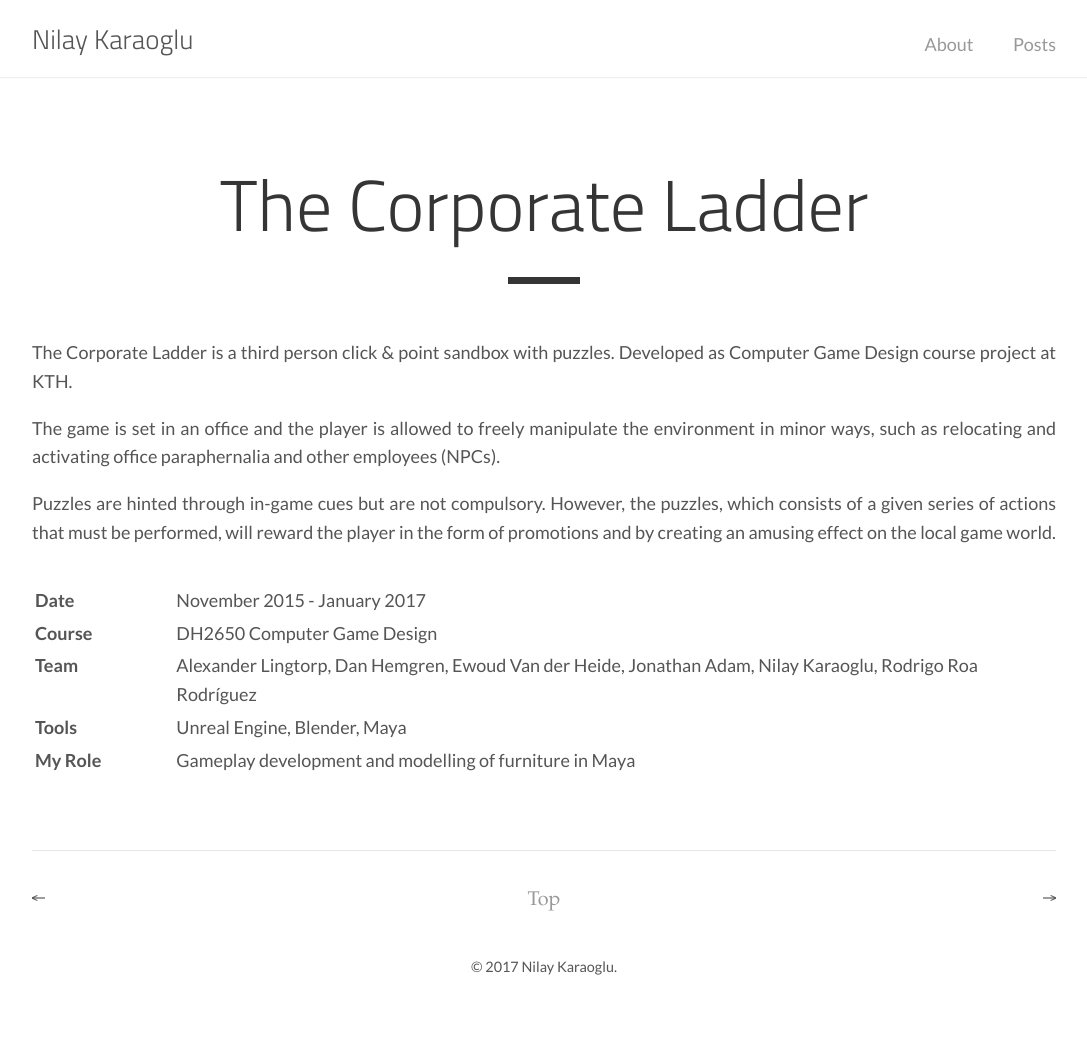
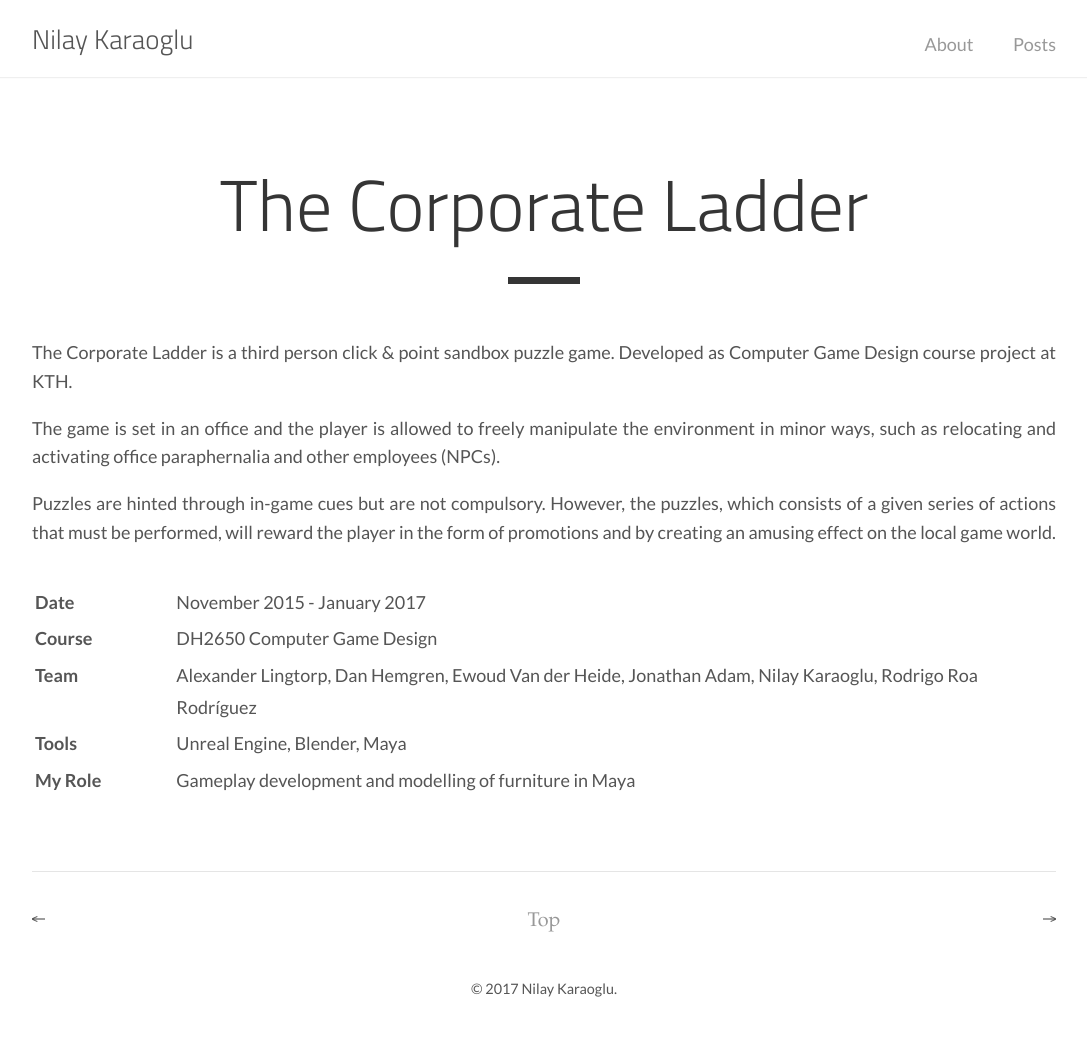
Before and after one commit to eowyn36/eowyn36.github.io, a Jekyll site: the page built from _projects/the-corporate-ladder.md, in a window 1280 px wide. Shown: the whole page, without its empty margins (96-1183 px from the left). Built offline with Jekyll 4.4.1, drawn with Linux system fonts in a browser that asks for light colours; before the commit the page ends 1018 px from its top, so only the background shows below that.

Commit message:
style changes

```diff
--- a/_projects/the-corporate-ladder.md
+++ b/_projects/the-corporate-ladder.md
@@ -4,7 +4,7 @@ title: "The Corporate Ladder"
 author: "Nilay Karaoglu"
 ---
 
-The Corporate Ladder is a third person click & point sandbox with puzzles. Developed as Computer Game Design course project at KTH.
+The Corporate Ladder is a third person click & point sandbox puzzle game. Developed as Computer Game Design course project at KTH.
 
 The game is set in an office and the player is allowed to freely manipulate the environment in minor ways, such as relocating and activating office paraphernalia and other employees (NPCs).
 
--- a/_sass/_base.scss
+++ b/_sass/_base.scss
@@ -66,4 +66,5 @@ img {
 
 td {
   vertical-align: top;
+  line-height: 1.8em;
 }
--- a/_sass/_layout.scss
+++ b/_sass/_layout.scss
@@ -8,7 +8,7 @@ main,
 footer,
 .nav-container {
   margin: 0 auto;
-  max-width: 1800px;
+  max-width: 1400px;
   width: 80%;
 }
 
```
